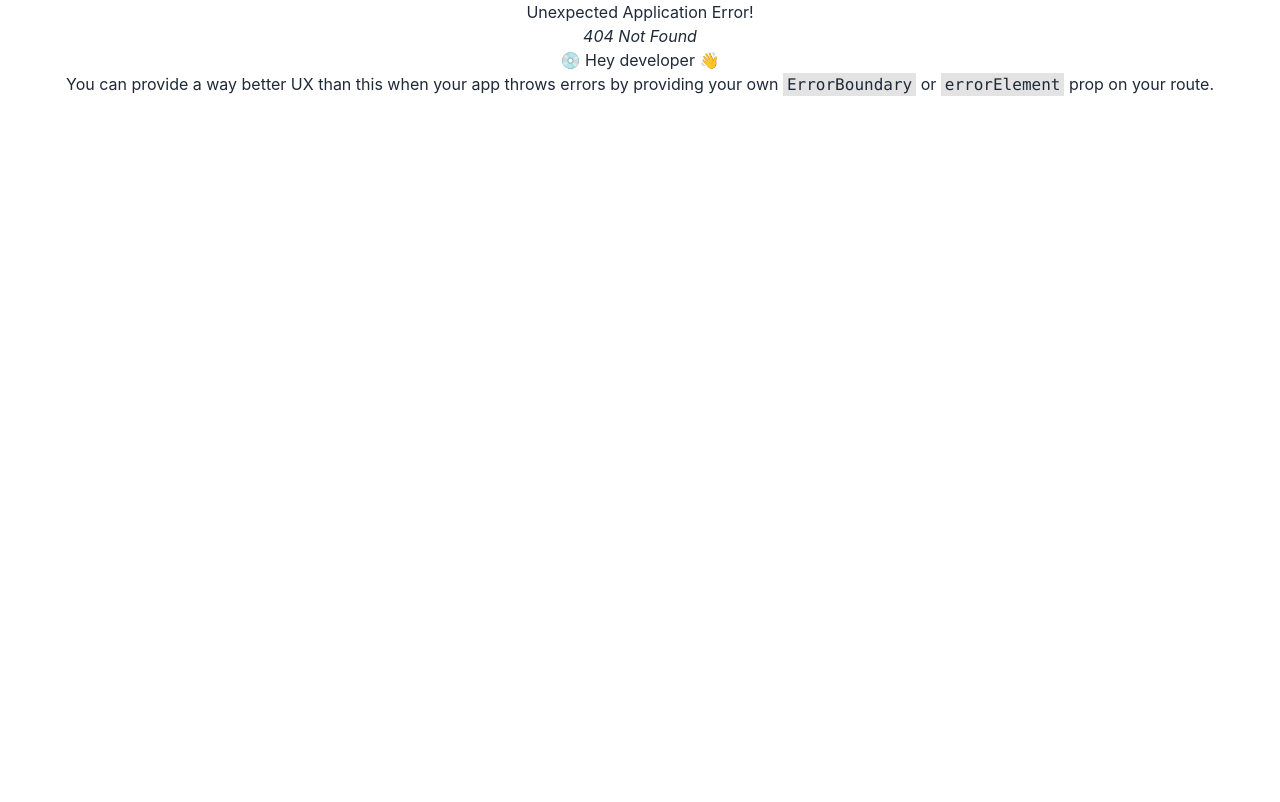
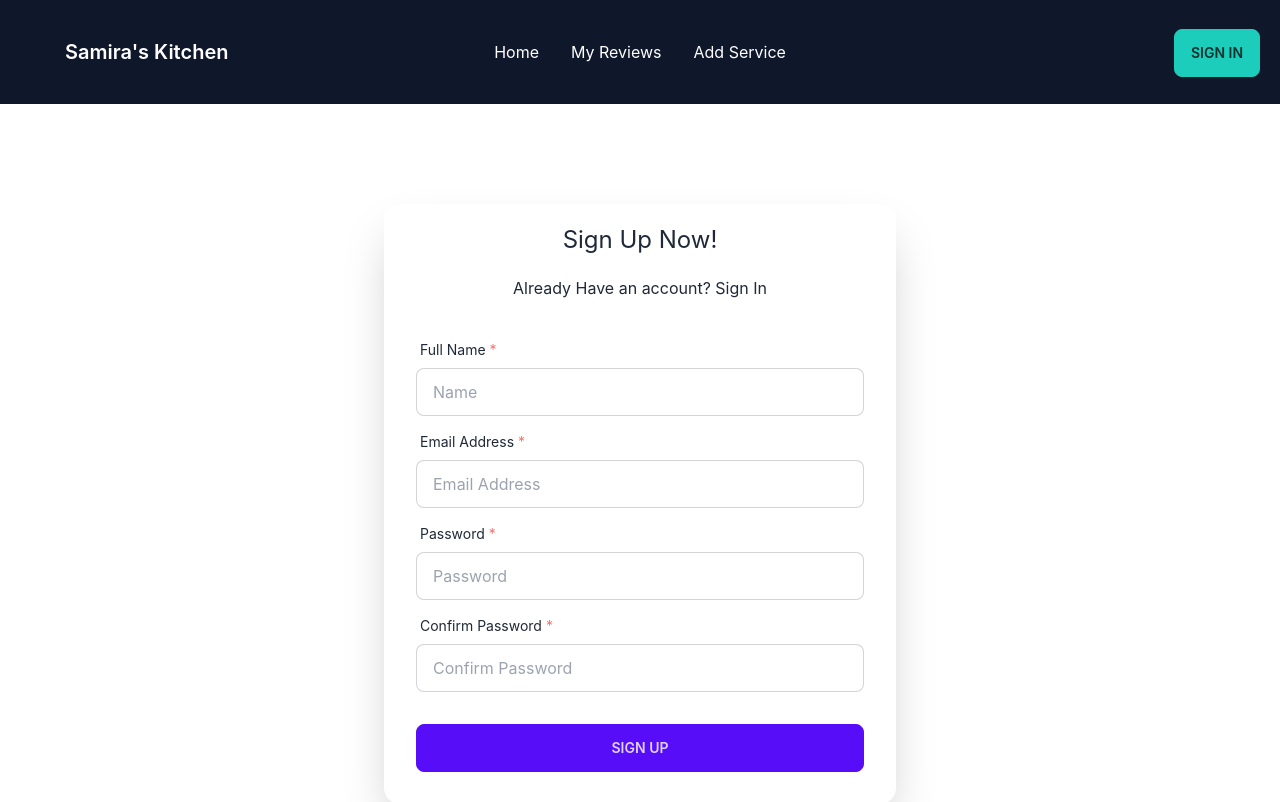
Before and after one commit to sarequlb/samiras-kitchen, a React (Create React App) app: page /signUp in a window 1280 px wide. Before the commit this address had no page. Shown: the top 802 px of the page. Built offline with nearby package versions, Linux system fonts and the light colour scheme.

Commit message:
about food

```diff
--- a/package.json
+++ b/package.json
@@ -11,6 +11,7 @@
     "react-icons": "^4.11.0",
     "react-router-dom": "^6.18.0",
     "react-scripts": "5.0.1",
+    "react-toastify": "^9.1.3",
     "web-vitals": "^2.1.4"
   },
   "scripts": {
--- /dev/null
+++ b/src/components/Pages/AboutMyFood/AboutMyFood.js
@@ -0,0 +1,31 @@
+import React from 'react';
+import { IoBicycleSharp } from 'react-icons/io5';
+import { HiOutlineBadgeCheck } from "react-icons/hi";
+import { BsCart2 } from "react-icons/bs";
+
+const AboutMyFood = () => {
+    return (
+        <div className='lg:flex justify-around bg-slate-900 text-white py-20 px-2  mb-36 rounded'>
+
+            <div className='lg:text-start mb-20 lg:border-r-2 border-pink-600 lg:pr-32'>
+
+                <BsCart2 className='text-2xl lg:text-start text-center inline text-pink-600'></BsCart2>
+                <h1 className='lg:text-2xl font-bold text-pink-600'>Easy to Order</h1>
+                <p className='text-sm lg:text-xl'>Food can <br /> order easily in our <br /> website</p>
+
+            </div>
+            <div className='lg:text-start  mb-20 lg:border-r-2 border-pink-600 lg:pr-32'>
+                <IoBicycleSharp className='text-2xl inline text-pink-600'></IoBicycleSharp>
+                <h1 className='lg:text-2xl font-bold text-pink-600'>Fast to Service</h1>
+                <p>You Can Order <br /> easily and Go your <br /> home</p>
+            </div>
+            <div className='lg:text-start'>
+                <HiOutlineBadgeCheck className='text-2xl inline text-pink-600'></HiOutlineBadgeCheck>
+                <h1 className='lg:text-2xl  font-bold text-pink-600'>Best Quality</h1>
+                <p>My Food <br /> Quality is better <br /> and Yummy</p>
+            </div>
+        </div>
+    );
+};
+
+export default AboutMyFood;
--- /dev/null
+++ b/src/components/Pages/Discount/Discount.css
@@ -0,0 +1,12 @@
+.discount-img:after {
+    content:'';
+    position:absolute;
+    border-radius: 12px;
+    left:0;
+    top:0;
+    width:100%;
+    height:100%;
+    display:inline-block;
+    background: linear-gradient(to right, #9e9e9edc 0%, rgba(107, 3, 3, 0) 100%);
+
+}
--- a/src/components/Pages/Discount/Discount.js
+++ b/src/components/Pages/Discount/Discount.js
@@ -1,9 +1,41 @@
-import React from 'react';
+
+import discountBanner from '../../../assets/discount banner.jpg'
+import './Discount.css'
+import { ToastContainer, toast } from 'react-toastify';
+import 'react-toastify/dist/ReactToastify.css';
 
 const Discount = () => {
+    const handleSubmit = (event) => {
+        event.preventDefault()
+        const form = event.target;
+        const discount = form.discount.value;
+        toast('Succesfully Colleted Our Offer')
+        form.reset('')
+    }
     return (
-        <div>
-
+        <div className="carousel w-full h-full lg:h-80 relative mb-40 rounded-xl">
+            <div id="slide1" className="carousel-item discount-img relative w-full">
+                <img src={discountBanner} alt='' className="  w-full" />
+            </div>
+            <div className='absolute  transform -translate-y-1/2 lg:left-1/3 lg:top-1/3 top-1/4 left-1/4'>
+                <h1 className='lg:text-5xl  text-2xl font-medium'>Join us to Get 30% Discount</h1>
+            </div>
+            <div className="absolute flex justify-between transform -translate-y-1/2 lg:left-1/2 top-2/3 left-1/4 right-1/3">
+                <form onSubmit={handleSubmit} className="input-group">
+                    <input type="email" name='discount' placeholder="Enter Your Mail" className="input input-bordered w-full max-w-xs text-sm" required />
+                    <button type='submit' className="btn btn-active btn-secondary text-white">Submit</button>
+                </form>
+            </div>
+            <ToastContainer position="top-center"
+                autoClose={5000}
+                hideProgressBar={false}
+                newestOnTop={false}
+                closeOnClick
+                rtl={false}
+                pauseOnFocusLoss
+                draggable
+                pauseOnHover
+                theme="light"></ToastContainer>
         </div>
     );
 };
--- a/src/components/Pages/Homes/Homes.js
+++ b/src/components/Pages/Homes/Homes.js
@@ -1,10 +1,14 @@
 import React from 'react';
 import Banner from '../Banner/Banner';
+import AboutMyFood from '../AboutMyFood/AboutMyFood';
+import Discount from '../Discount/Discount';
 
 const Homes = () => {
     return (
         <div>
             <Banner></Banner>
+            <AboutMyFood></AboutMyFood>
+            {/* <Discount></Discount> */}
         </div>
     );
 };
--- /dev/null
+++ b/src/components/Pages/SignIn/SignIn.js
@@ -0,0 +1,37 @@
+import React from 'react';
+import { Link } from 'react-router-dom';
+
+const SignIn = () => {
+    return (
+        <div className="hero min-h-screen w-full">
+            <div className="hero-content w-full">
+                <div className="card flex-shrink-0 w-full max-w-sm shadow-2xl bg-base-100">
+                    <h1 className='my-5 text-2xl'>Log In Now!</h1>
+                    <p>Dont Have an account? <Link to={'/signUp'}>Sign UP</Link></p>
+                    <form className="card-body">
+                        <div className="form-control">
+                            <label className="label">
+                                <span className="label-text">Email</span>
+                            </label>
+                            <input type="email" placeholder="email" className="input input-bordered" required />
+                        </div>
+                        <div className="form-control">
+                            <label className="label">
+                                <span className="label-text">Password</span>
+                            </label>
+                            <input type="password" placeholder="password" className="input input-bordered" required />
+                            <label className="label">
+                                <a href="#" className="label-text-alt link link-hover">Forgot password?</a>
+                            </label>
+                        </div>
+                        <div className="form-control mt-6">
+                            <button className="btn btn-primary">Login</button>
+                        </div>
+                    </form>
+                </div>
+            </div>
+        </div>
+    );
+};
+
+export default SignIn;
--- /dev/null
+++ b/src/components/Pages/SignUp/SignUp.js
@@ -0,0 +1,46 @@
+import React from 'react';
+import { Link } from 'react-router-dom';
+
+const SignUp = () => {
+    return (
+        <div className="hero min-h-screen w-full">
+            <div className="hero-content w-full">
+                <div className="card flex-shrink-0 w-full max-w-lg shadow-2xl bg-base-100">
+                    <h1 className='my-5 text-2xl'>Sign Up Now!</h1>
+                    <p>Already Have an account? <Link to={'/signIn'}>Sign In</Link></p>
+                    <form className="card-body">
+                        <div className="form-control">
+                            <label className="label">
+                                <span className="label-text">Full Name <span className='text-error'>*</span></span>
+                            </label>
+                            <input type="text" placeholder="Name" className="input input-bordered" required />
+                        </div>
+                        <div className="form-control">
+                            <label className="label">
+                                <span className="label-text">Email Address <span className='text-error'>*</span></span>
+                            </label>
+                            <input type="email" placeholder="Email Address" className="input input-bordered" required />
+                        </div>
+                        <div className="form-control">
+                            <label className="label">
+                                <span className="label-text">Password <span className='text-error'>*</span></span>
+                            </label>
+                            <input type="email" placeholder="Password" className="input input-bordered" required />
+                        </div>
+                        <div className="form-control">
+                            <label className="label">
+                                <span className="label-text">Confirm Password <span className='text-error'>*</span></span>
+                            </label>
+                            <input type="password" placeholder="Confirm Password" className="input input-bordered" required />
+                        </div>
+                        <div className="form-control mt-6">
+                            <button className="btn btn-primary">Sign Up</button>
+                        </div>
+                    </form>
+                </div>
+            </div>
+        </div>
+    );
+};
+
+export default SignUp;
--- a/src/components/SharedPages/Headers/Headers.js
+++ b/src/components/SharedPages/Headers/Headers.js
@@ -4,9 +4,9 @@ import { Link } from 'react-router-dom';
 const Headers = () => {
 
     const navItem = <>
-        <Link className='mx-4  lg:font-semi-bold'>Home</Link>
-        <Link className='mx-4  lg:font-semi-bold'>My Reviews</Link>
-        <Link className='mx-4  lg:font-semi-bold'>Add Service</Link>
+        <Link to={'/'} className='mx-4  lg:font-semi-bold'>Home</Link>
+        <Link to={'/reviews'} className='mx-4  lg:font-semi-bold'>My Reviews</Link>
+        <Link to={'/addService'} className='mx-4  lg:font-semi-bold'>Add Service</Link>
     </>
     return (
         <div className="navbar bg-slate-900 text-white py-7">
@@ -31,7 +31,7 @@ const Headers = () => {
             <div className="navbar-end lg:mx-10">
                 <button className="btn btn-ghost btn-circle">
                     <div className="indicator">
-                        <button><Link>Sign in</Link></button>
+                        <button className='btn btn-accent'><Link to={'/signIn'}>Sign in</Link></button>
                     </div>
                 </button>
             </div>
```
Also changed, not shown: src/Router/Routes/Routes.js (+10 -0 lines), src/assets/discount banner.jpg (added), 1 other file (tests, documents, lock files or other folders).
